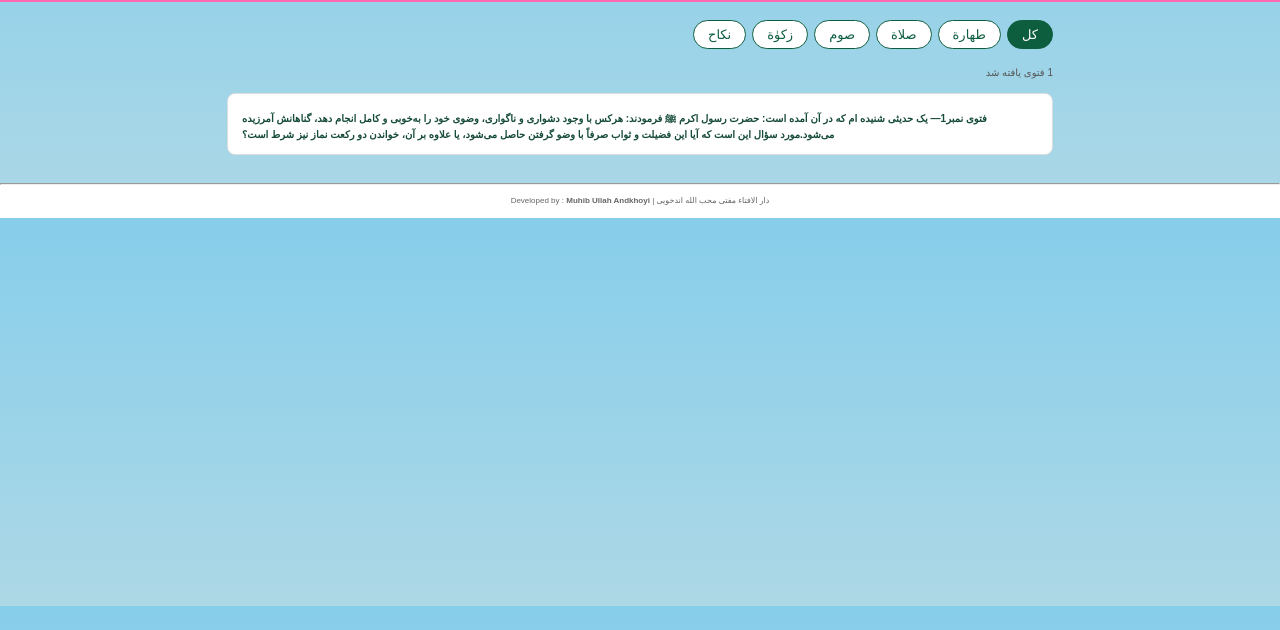
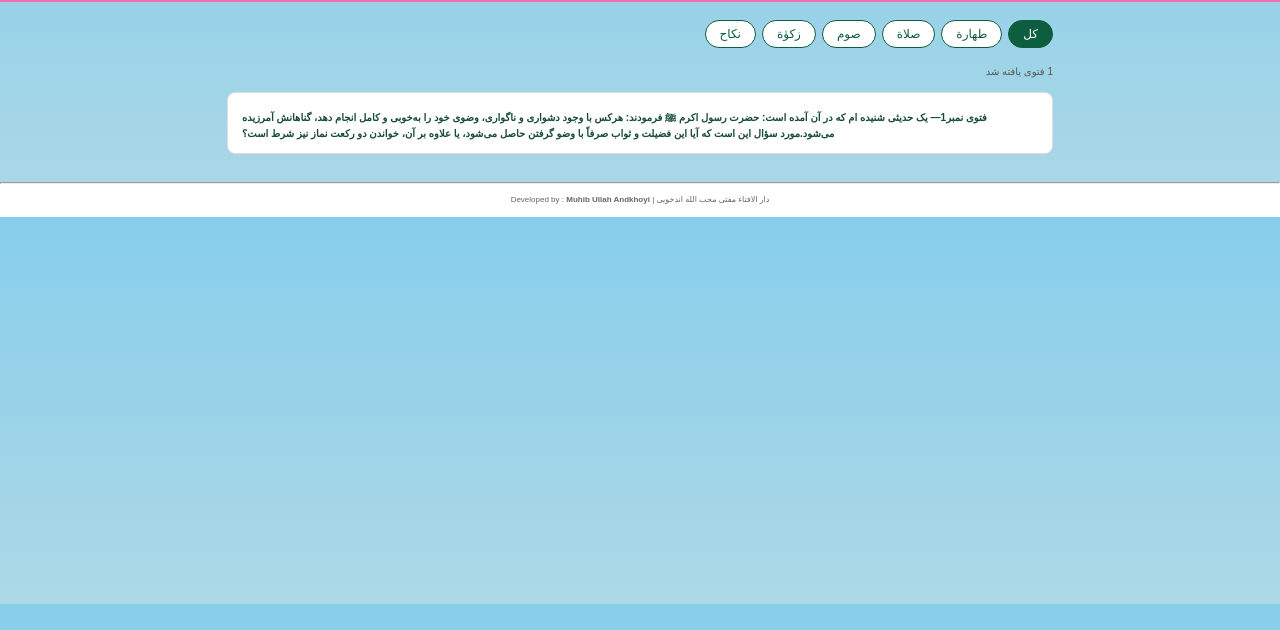
Before and after one commit to MrAndkhoyi/Darulifta, a plain HTML site: page index.html in a window 1280 px wide. Shown: the part 170-800 px from the top of the page. Drawn offline with Linux system fonts and the light colour scheme.

Commit message:
Update style.css

```diff
--- a/style.css
+++ b/style.css
@@ -8,7 +8,7 @@ header h1{font-size:25px;margin-bottom:2px}
 main{max-width:850px;margin:18px auto;padding:0 12px}
 #search{width:100%;padding:6px;font-size:12px;border:1px solid #bbb;border-radius:7px;margin-bottom:1px; position:sticky;top:0; direction: rtl;}
 .categories{display:flex;flex-wrap:wrap;gap:6px;margin-bottom:16px}
-.cat{border:1px solid #0d5d3f;background:white;color:#0d5d3f;border-radius:20px;padding:6px 14px;cursor:pointer;font-size:13px}
+.cat{border:1px solid #0d5d3f;background:white;color:#0d5d3f;border-radius:20px;padding:6px 14px;cursor:pointer;font-size:12px}
 .cat.active{background:#0d5d3f;color:white}
 .fatwa-item{background:white;border:1px solid #ddd;border-radius:8px;margin-bottom:10px;padding:14px;cursor:pointer;font-weight:bold;color:#164b37;width:100%;text-align:left;font-size:10px}
 .fatwa-item:active{background:#eef6f1}
```
